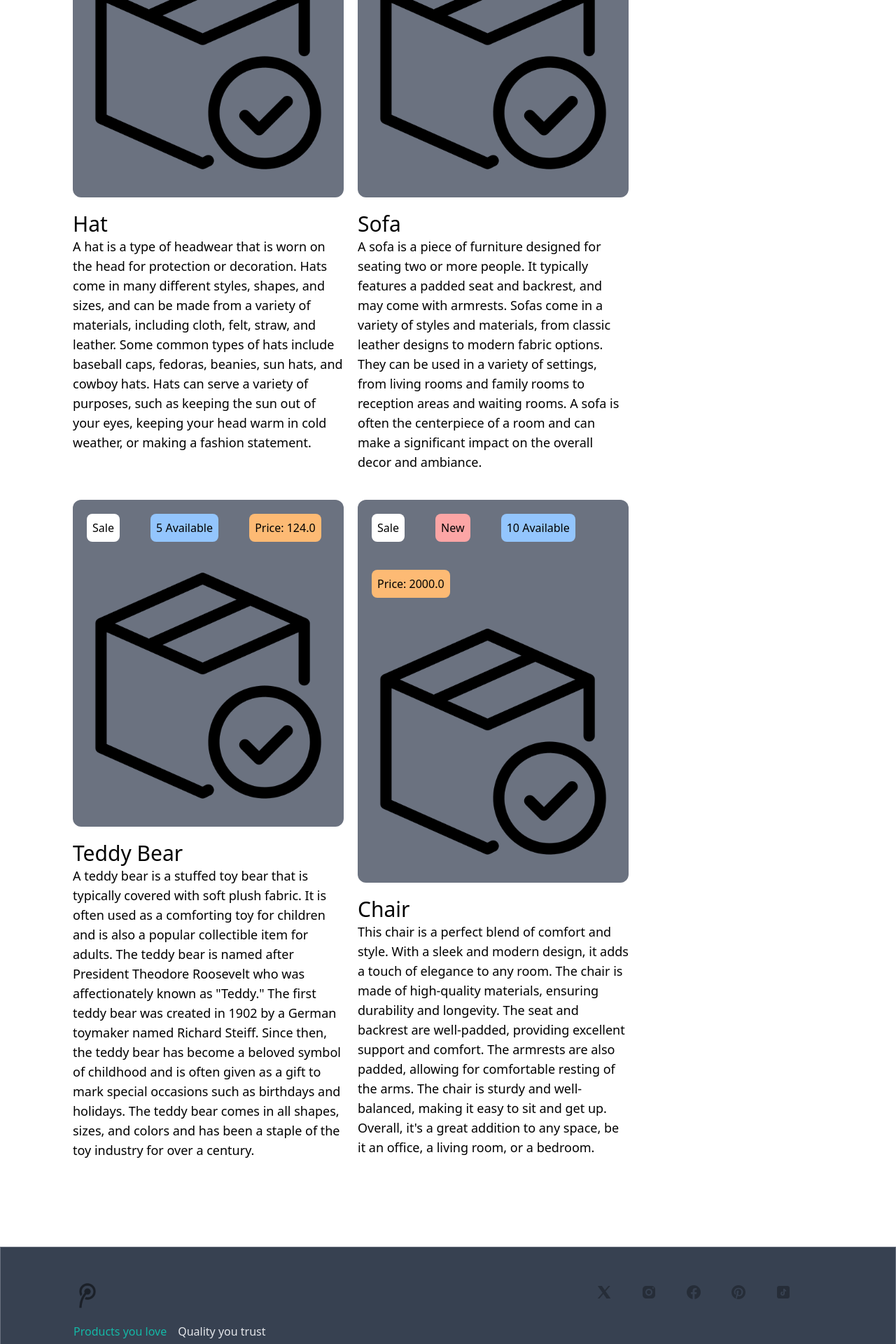
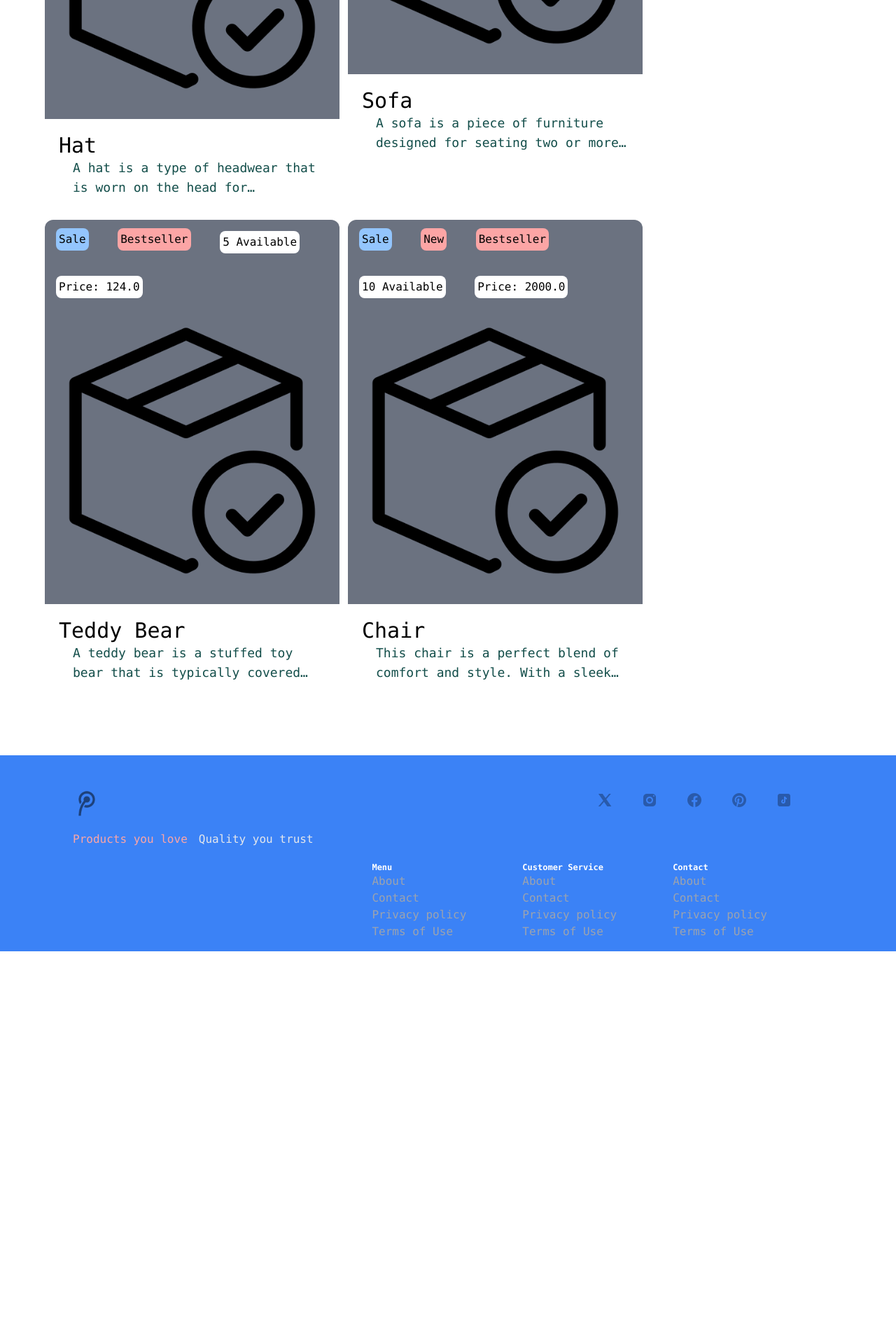
Before and after one commit to ChrisMcLernon/Django-storepage, a Django app: page / in a window 1280 px wide. Shown: the part 1320-3240 px from the top of the page at 70% size. After the commit the page ends 2679 px from the top, so only its background shows below. Run offline with Django 5.2, Linux system fonts and the light colour scheme; data comes from the database, SQL or seed files in the repository; both versions use the stored data as it was after the commit; some libraries are stand-ins or nearby versions.

Commit message:
modified:   storefront/core/templates/core/base.html 	modified:   storefront/core/templates/core/index.html 	modified:   storefront/db.sqlite3 	modified:   storefront/item/__pycache__/models.cpython-311.pyc 	new file:   storefront/item/migrations/0005_item_isbestseller.py 	new file:   storefront/item/migrations/__pycache__/0005_item_isbestseller.cpython-311.pyc 	modified:   storefront/item/models.py

```diff
--- a/storefront/core/templates/core/base.html
+++ b/storefront/core/templates/core/base.html
@@ -3,32 +3,34 @@
 {% load static %}
 
 <html>
-    <div>
+    <div class='font-mono'>
         <head>
             <meta charset="utf-8">
             <meta name="viewport" content="width=device-width, initial-scale=1.0">
             <script src="https://cdn.tailwindcss.com"></script>
             <title>{%block title%}{% endblock%}</title>
         </head>
-        <body>
-            <nav class='relative inset-x-0 top-0 py-2 px-6 flex justify-between items-center bg-gray-500'>
-                <a href='/' class='text-xl font-semibold'><img class='px-1 py-1 text-center text-white h-10 w-10 opacity-50 hover:opacity-100' src='{% static 'media/publicimages/logo-nav.png' %}' ></img></a>
+        <header class=''>
+            <nav class='relative inset-x-0 top-0 py-2 px-6 flex justify-between items-center bg-blue-500'>
+                <a href='/' class='text-xl font-semibold'><img class='px-1 py-1 text-center text-white size-10 hover:animate-pulse' src='{% static 'media/publicimages/logo-nav.png' %}' ></img></a>
 
                 <div class='space-x-6 flex justify-end items-center'>
-                    <a href='{% url 'contact' %}' class='text-lg font-semibold text-white hover:text-gray-300'>Contact</a>
+                    <a href='{% url 'contact' %}' class='text-lg font-semibold text-gray-200 hover:text-gray-300'>Contact</a>
 
-                    <a href='#' class='px-6 py-2 text-lg sm:text-sm font-semibold bg-teal-200 text-black rounded-xl hover:bg-teal-500'>Sign Up</a>
-                    <a href='#' class='px-6 py-2 text-lg sm:text-sm font-semibold bg-teal-200 text-black rounded-xl hover:bg-teal-500'>Log in</a>
+                    <a href='#' class='px-6 py-2 text-lg sm:text-sm font-semibold bg-red-200 text-black rounded-xl hover:bg-red-300 nowrap'>Sign Up</a>
+                    <a href='#' class='px-6 py-2 text-lg sm:text-sm font-semibold bg-red-200 text-black rounded-xl hover:bg-red-300 nowrap'>Log in</a>
                 </div>
             </nav>
+        </header>
+        <body>
             <div class='px-6 py-6'>
                 {% block content%}
                 {% endblock %}
             </div>
-            <footer class='relative inset-x-0 bottom-0 py-4 px-6 border border-gray-500 bg-gray-700 grid grid-cols-1 grid-row-2 gap-4'>
+            <footer class='min-width-full relative inset-x-0 bottom-0 py-4 px-6 bg-blue-500 grid grid-cols-1 grid-row-2 gap-4'>
                 <div class='px-20 pt-8'>
                     <div class='col-start-1 col-span-1 row-start-1 row-span-1 grid grid-col-4 grid-row-1'>
-                        <a href='/' class=''><img class='col-start-1 col-span-1 text-white h-10 w-10 opacity-50 hover:opacity-100' src='{% static 'media\publicimages\logo-nav.png' %}' alt='Amazonot'></img></a>
+                        <a href='/' class=''><img class='col-start-1 col-span-1 text-white size-10 opacity-50 hover:opacity-100' src='{% static 'media\publicimages\logo-nav.png' %}' alt='Amazonot'></img></a>
 
                         <ul class='col-start-3 col-span-2 flex justify-end gap-8 pr-10' >
                             <li><a href='https://twitter.com/' target='_blank' class=''><img class='px-1 py-1 text-center text-white opacity-30 hover:opacity-100' src='{% static 'media/publicimages/x-footer.png' %}' alt='X'></img></a></li>
@@ -40,38 +42,38 @@
                     </div>
                     <div class='col-start-1 col-span-1 row-start-2 row-span-1'>
                         <div class='py-5 flex justify-start m-auto text-md flex-row gap-4'>
-                            <p class='text-teal-500'>Products you love</p>
+                            <p class='text-red-300'>Products you love</p>
                             <p class='text-gray-200'>Quality you trust</p>
                         </div>
-                        <div class='col-start-2 cols-span-1 flex justify-end gap-20 whitespace-nowrap pr-20'>
+                        <div class='col-start-2 cols-span-1 flex flex-col md:flex-row justify-end md:gap-20 whitespace-nowrap pr-20'>
                             <div class=''>
-                                <h3 class='font-bold text-white'>Menu</h3>
+                                <h3 class='font-bold text-transparent text-xs md:text-white'>Menu</h3>
 
                                 <ul class='text-gray-400'>
-                                    <li><a href='#' class='hover:text-gray-100'>About</a></li>
-                                    <li><a href='{% url 'contact' %}' class='hover:text-gray-100'>Contact</a></li>
-                                    <li><a href='#' class='hover:text-gray-100'>Privacy policy</a></li>
-                                    <li><a href='#' class='hover:text-gray-100'>Terms of Use</a></li>
+                                    <li><a href='#' class='hover:text-red-300'>About</a></li>
+                                    <li><a href='{% url 'contact' %}' class='hover:text-red-00'>Contact</a></li>
+                                    <li><a href='#' class='hover:text-red-300'>Privacy policy</a></li>
+                                    <li><a href='#' class='hover:text-red-300'>Terms of Use</a></li>
                                 </ul>
                             </div>
                             <div class=''>
-                                <h3 class='font-bold text-white'>Customer Service</h3>
+                                <h3 class='font-bold text-transparent text-xs md:text-white'>Customer Service</h3>
 
                                 <ul class='text-gray-400'>
-                                    <li><a href='#' class='hover:text-gray-100'>About</a></li>
-                                    <li><a href='{% url 'contact' %}' class='hover:text-gray-100'>Contact</a></li>
-                                    <li><a href='#' class='hover:text-gray-100'>Privacy policy</a></li>
-                                    <li><a href='#' class='hover:text-gray-100'>Terms of Use</a></li>
+                                    <li><a href='#' class='hover:text-red-300'>About</a></li>
+                                    <li><a href='{% url 'contact' %}' class='hover:text-red-300'>Contact</a></li>
+                                    <li><a href='#' class='hover:text-red-300'>Privacy policy</a></li>
+                                    <li><a href='#' class='hover:text-red-300'>Terms of Use</a></li>
                                 </ul>
                             </div>
                             <div class=''>
-                                <h3 class='font-bold text-white'>Contact</h3>
+                                <h3 class='font-bold text-transparent text-xs md:text-white'>Contact</h3>
 
                                 <ul class='text-gray-400'>
-                                    <li><a href='#' class='hover:text-gray-100'>About</a></li>
-                                    <li><a href='{% url 'contact' %}' class='hover:text-gray-100'>Contact</a></li>
-                                    <li><a href='#' class='hover:text-gray-100'>Privacy policy</a></li>
-                                    <li><a href='#' class='hover:text-gray-100'>Terms of Use</a></li>
+                                    <li><a href='#' class='hover:text-red-300'>About</a></li>
+                                    <li><a href='{% url 'contact' %}' class='hover:text-red-300'>Contact</a></li>
+                                    <li><a href='#' class='hover:text-red-300'>Privacy policy</a></li>
+                                    <li><a href='#' class='hover:text-red-300'>Terms of Use</a></li>
                                 </ul>
                             </div>
                         </div>
--- a/storefront/core/templates/core/index.html
+++ b/storefront/core/templates/core/index.html
@@ -4,29 +4,32 @@
 {% block title %}StoreFront{% endblock %}
 
 {% block content%}
-    <div class='grid grid-cols-4 mb-20 mt-6 px-20 rounded-xl gap-10'>
+    <div class='pb-5 min-w-full grid grid-cols-4 my-10 px-10 rounded-xl gap-10'>
         <div class='col-span-2 row-start-1'>
-            <h2 class='mb-5 text-5xl font-bold'>Store</h2>
-            <p class='mb-7 text-teal-700'>The Products you Love | The Quality you Trust</p>
+            <h2 class='p-5 mb-5 text-5xl text-blue-500 font-bold'>Store</h2>
+            <p class='mb-5 text-red-300 nowrap'>The Products you Love | The Quality you Trust</p>
         </div>
-        <div class='col-span-3 row-start-2 grid grid-cols-2 gap-5'>
+        <div class='min-w-60 col-span-3 row-start-2 grid grid-cols-1 md:grid-cols-2 gap-3'>
             {% for item in items%}
-                <div class='rounded-xl'>
+                <div class=''>
                     <a href='#'>
-                        <div class='bg-gray-500 rounded-xl'>
+                        <div class='bg-gray-500 rounded-t-xl'>
                             {% if item.isSale %}
-                                <button class='m-5 p-2 rounded-lg bg-white '>Sale</button>
+                                <button class='m-4 p-1 rounded-lg bg-blue-300 animate-bounce nowrap'>Sale</button>
                             {% endif %}
                             {% if item.isNew %}
-                            <button class='m-5 p-2 rounded-lg bg-red-300 '>New</button>
+                            <button class='m-4 p-1 rounded-lg bg-red-300 animate-bounce nowrap'>New</button>
                             {% endif %}
-                            <button class='m-5 p-2 rounded-lg bg-blue-300 '><p class='text-center'>{{ item.quantity }} Available</p></button>
-                            <button class='m-5 p-2 rounded-lg bg-orange-300 '><p class='text-center'>Price: {{ item.price}}</p></button>
-                            <img src='{% static '../../static/media/itemImages/item.png' %}' class='w-full h-full object-cover rounded-xl' alt='{{ item.name }}'></img>
+                            {% if item.isBestseller %}
+                            <button class='m-4 p-1 rounded-lg bg-red-300 animate-bounce nowrap'>Bestseller</button>
+                            {% endif %}
+                            <button class='m-4 p-1 rounded-lg bg-white text-center nowrap'>{{ item.quantity }} Available</button>
+                            <button class='m-4 p-1 rounded-lg bg-white text-center nowrap'>Price: {{ item.price}}</button>
+                            <img src='{% static '../../static/media/itemImages/item.png' %}' class='size-full object-cover rounded-xl' alt='Image of {{ item.name }}'></img>
                         </div>
-                        <div class='py-5'>
+                        <div class='p-5 bg-white rounded-b-xl'>
                             <h2 class='text-3xl'>{{ item.name }}</h2>
-                            <p class='text-lg'>{{item.description}}</p>
+                            <p class='pl-5 text-lg line-clamp-2 text-teal-900'>{{item.description}}</p>
                         </div>
                     </a>
                 </div>
--- a/storefront/item/models.py
+++ b/storefront/item/models.py
@@ -21,6 +21,7 @@ class Item(models.Model):
     isSold = models.BooleanField(default=False)
     isSale = models.BooleanField(default=False)
     isNew = models.BooleanField(default=False)
+    isBestseller = models.BooleanField(default=False)
     createdBy = models.ForeignKey(User, related_name='items', on_delete=models.CASCADE)
     createdAt = models.DateTimeField(auto_now_add=True)
 
```
Also changed, not shown: storefront/db.sqlite3, storefront/item/migrations/0005_item_isbestseller.py (added).
